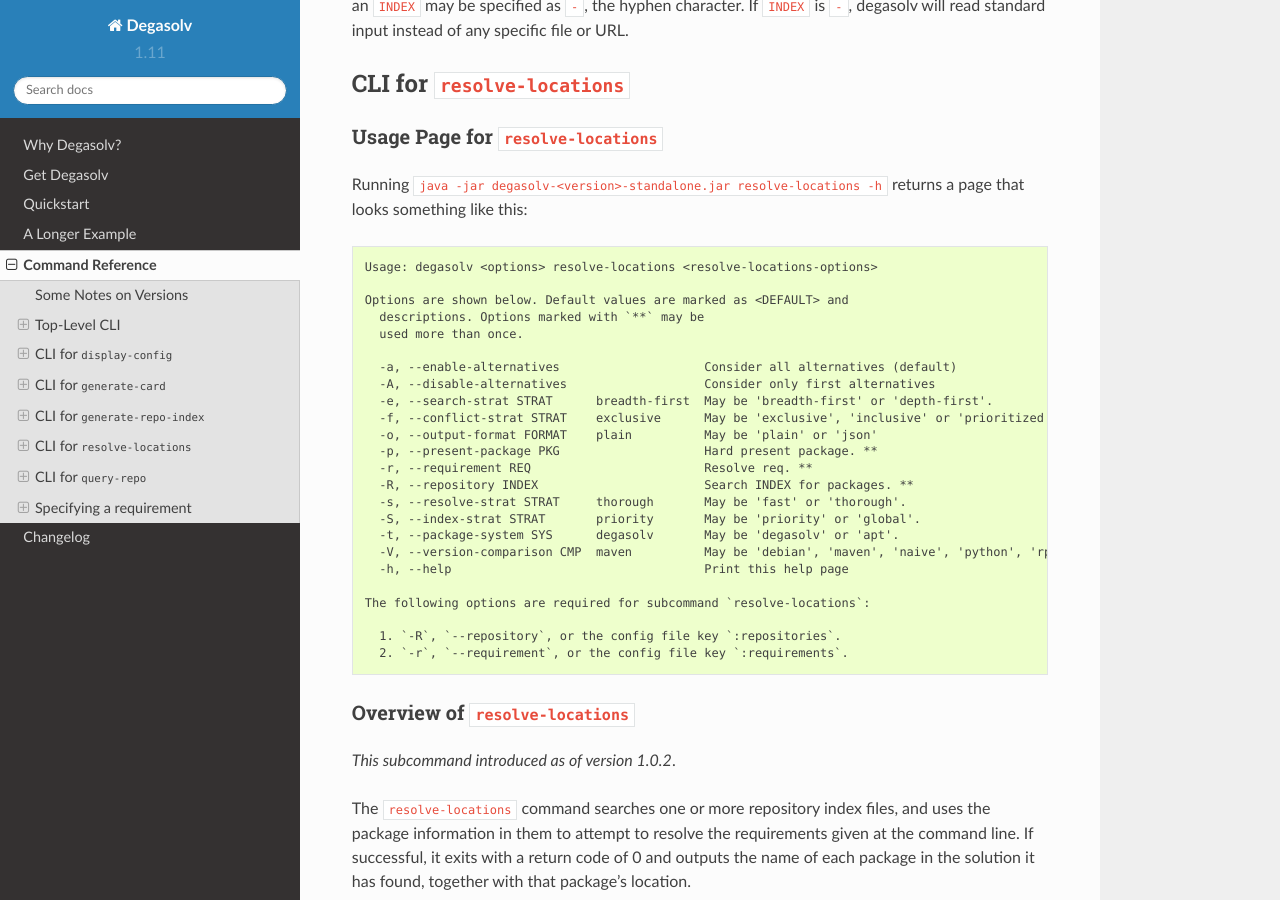
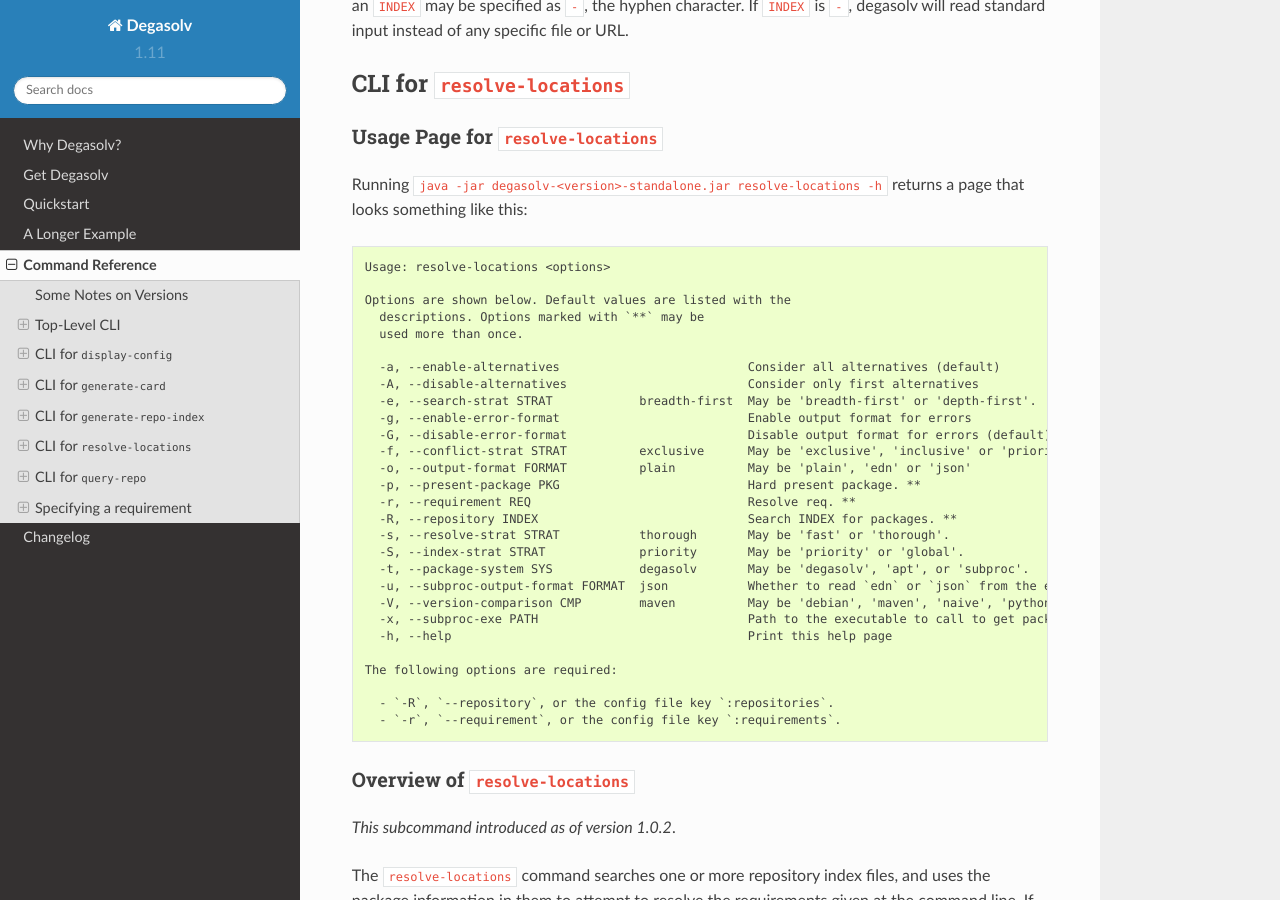
Before and after one commit to djhaskin987/degasolv, a Sphinx documentation site: the page built from docs/command-reference.rst, in a window 1280 px wide and 900 px high, scrolled down 12140 px. Built offline with Sphinx 7.4.7 and the Read the Docs theme 2.0.0, drawn with Linux system fonts in a browser that asks for light colours; some of the changed text lies outside the part shown.

```diff
--- a/docs/changelog.rst
+++ b/docs/changelog.rst
@@ -17,6 +17,9 @@
 - Added the ``--{enable|disable}-error-format`` options to
   :ref:`resolve-locations <enable-error-format-resolve>` and
   :ref:`query-repo <enable-error-format-query>`.
+
+- Added the ``--package-system subproc`` option, together with its
+  `subproc-exe`_ and `subproc-output-format` options.
 
 Changed
 +++++++
--- a/docs/command-reference.rst
+++ b/docs/command-reference.rst
@@ -687,30 +687,34 @@
 Running ``java -jar degasolv-<version>-standalone.jar resolve-locations -h``
 returns a page that looks something like this::
 
-    Usage: degasolv <options> resolve-locations <resolve-locations-options>
-
-    Options are shown below. Default values are marked as <DEFAULT> and
+    Usage: resolve-locations <options>
+
+    Options are shown below. Default values are listed with the
       descriptions. Options marked with `**` may be
       used more than once.
 
-      -a, --enable-alternatives                    Consider all alternatives (default)
-      -A, --disable-alternatives                   Consider only first alternatives
-      -e, --search-strat STRAT      breadth-first  May be 'breadth-first' or 'depth-first'.
-      -f, --conflict-strat STRAT    exclusive      May be 'exclusive', 'inclusive' or 'prioritized'.
-      -o, --output-format FORMAT    plain          May be 'plain' or 'json'
-      -p, --present-package PKG                    Hard present package. **
-      -r, --requirement REQ                        Resolve req. **
-      -R, --repository INDEX                       Search INDEX for packages. **
-      -s, --resolve-strat STRAT     thorough       May be 'fast' or 'thorough'.
-      -S, --index-strat STRAT       priority       May be 'priority' or 'global'.
-      -t, --package-system SYS      degasolv       May be 'degasolv' or 'apt'.
-      -V, --version-comparison CMP  maven          May be 'debian', 'maven', 'naive', 'python', 'rpm', 'rubygem', or 'semver'.
-      -h, --help                                   Print this help page
-
-    The following options are required for subcommand `resolve-locations`:
-
-      1. `-R`, `--repository`, or the config file key `:repositories`.
-      2. `-r`, `--requirement`, or the config file key `:requirements`.
+      -a, --enable-alternatives                          Consider all alternatives (default)
+      -A, --disable-alternatives                         Consider only first alternatives
+      -e, --search-strat STRAT            breadth-first  May be 'breadth-first' or 'depth-first'.
+      -g, --enable-error-format                          Enable output format for errors
+      -G, --disable-error-format                         Disable output format for errors (default)
+      -f, --conflict-strat STRAT          exclusive      May be 'exclusive', 'inclusive' or 'prioritized'.
+      -o, --output-format FORMAT          plain          May be 'plain', 'edn' or 'json'
+      -p, --present-package PKG                          Hard present package. **
+      -r, --requirement REQ                              Resolve req. **
+      -R, --repository INDEX                             Search INDEX for packages. **
+      -s, --resolve-strat STRAT           thorough       May be 'fast' or 'thorough'.
+      -S, --index-strat STRAT             priority       May be 'priority' or 'global'.
+      -t, --package-system SYS            degasolv       May be 'degasolv', 'apt', or 'subproc'.
+      -u, --subproc-output-format FORMAT  json           Whether to read `edn` or `json` from the exe's output
+      -V, --version-comparison CMP        maven          May be 'debian', 'maven', 'naive', 'python', 'rpm', 'rubygem', or 'semver'.
+      -x, --subproc-exe PATH                             Path to the executable to call to get package data
+      -h, --help                                         Print this help page
+
+    The following options are required:
+
+      - `-R`, `--repository`, or the config file key `:repositories`.
+      - `-r`, `--requirement`, or the config file key `:requirements`.
 
 Overview of ``resolve-locations``
 +++++++++++++++++++++++++++++++++
@@ -1352,19 +1356,15 @@
 | Version introduced          | 1.4.0                                 |
 +-----------------------------+---------------------------------------+
 
-**Experimental**. Specify package system to use. By default, this
+Specify package system to use. By default, this
 value is ``degasolv``. Using this option allows the user to run
 degasolv's resolver engine on respositories from other package manager
-systems. Though option was mainly implemented for profiling and
-debugging purposes, it is envisioned that this option will expand to
-include many package manager repositories. This will allow users to
-use degasolv to resolve packages from well-known sources, in a
-reliable and useful manner.
+systems.
 
 Other available values are:
 
-  - ``apt``: resolve using the APT debian package manager. When using
-    this method, `specify repositories`_ using the format::
+  - ``apt``: **Experimental**. resolve using the APT debian package manager.
+    When using this method, `specify repositories`_ using the format::
 
       {binary-amd64|binary-i386} <url> <dist> <pool>
 
@@ -1392,6 +1392,86 @@
        every degasolv repo is currently architecture-specific; each
        repo has an associated architecture, even if that architecture
        is ``any``.
+
+  - ``degasolv``: This is the default and causes degasolv resolve-locations
+    command to behave normally.
+
+  - ``subproc``: This package system allows the user to give degasolv
+    package information via a subprocess (shell-out) command. A path
+    to an executable on the filesystem is given via the `subproc-exe`_ option.
+    For each repository specified via the `repository option`_, the
+    subproc executable path is executed with the string given for the
+    repository as its only argument. The executable is expected to
+    print out JSON or EDN to standard output, depending on the value
+    of the `subproc-output-format`_ option. This information will then
+    be read into degasolv and used to resolve dependencies.
+
+    If the format is JSON, which is the default, the output should be of the form::
+
+      {
+          "pkgname": [
+              {
+                  "id": "pkgname",
+                  "version": "p.k.g-version",
+                  "location": "pkg-url",
+                  <optional kv-pairs associated with package>
+              }
+          ],
+          "otherpkgname": [...]
+      }
+
+    If the format is EDN, the output should be of the form::
+
+      {
+          "pkgname" [
+              # The following will be referred
+              {
+                  :id "pkgname"
+                  :version: "p.k.g-version"
+                  :location": "pkg-url"
+                  <optional kv-pairs associated with package>
+              }
+          ]
+          "otherpkgname" [...]
+      }
+
+    Any additional kv-pairs specified in a package's record as shown
+    above will appear in the resolution output if the `output-format`_
+    option is set to something other than ``plain``.
+
+    If the executable exits with a non-zero error status code, degasolv
+    will print an error message looking like the following and also exit
+    with a non-zero status code::
+
+      Error while evaluating repositories: Executable
+      `<path-to-exe>` given argument
+      `<repository-string>` exited with non-zero status `1`.
+
+  .. note:: The resolver will search for packages in the order
+            given in the output of the executable. Unless you
+            have a good reason not to, you should list packages
+            under the name of the package in the data structure
+            on standard out in version-descending order.
+
+.. subproc-output-format:
+Specify Subproc Package System Output Format
+********************************************
+
++-----------------------------+---------------------------------------+
+| Short option                | ``-u FORMAT``                         |
++-----------------------------+---------------------------------------+
+| Long option                 | ``--subproc-output-format FORMAT``    |
++-----------------------------+---------------------------------------+
+| Config file key             | ``:subproc-output-format "FORMAT"``   |
++-----------------------------+---------------------------------------+
+| Version introduced          | 1.12.0                                |
++-----------------------------+---------------------------------------+
+
+This option only takes effect if the ``subproc`` choice was listed for
+the `package-system`_ option. It says whether the executable used by degasolv
+to get information needed to resolve dependencies will come in the form of an EDN
+or a JSON document. This option is set to ``json`` by default. See `package-system`_
+docs for more information.
 
 .. _version-comparison-resolve:
 
@@ -1430,6 +1510,26 @@
    subcommand. They should all agree when used within the same
    site. It is therefore recommended that whichever setting is
    chosen should be used `site-wide`_ within an organization.
+
+.. subproc-exe:
+Specify Subproc Package System Output Format
+********************************************
+
++-----------------------------+---------------------------------------+
+| Short option                | ``-x PATH``                           |
++-----------------------------+---------------------------------------+
+| Long option                 | ``--subproc-exe PATH``                |
++-----------------------------+---------------------------------------+
+| Config file key             | ``:subproc-exe "PATH"``               |
++-----------------------------+---------------------------------------+
+| Version introduced          | 1.12.0                                |
++-----------------------------+---------------------------------------+
+
+This option only takes effect if the ``subproc`` choice was listed for
+the `package-system`_ option; however, it is required if the
+``subproc`` choice was listed. It lists the path to the executable to
+use to get resolution information. See `package-system`_ docs for more
+information.
 
 .. _query-repo:
 
```
Also changed, not shown: 4 other files.
